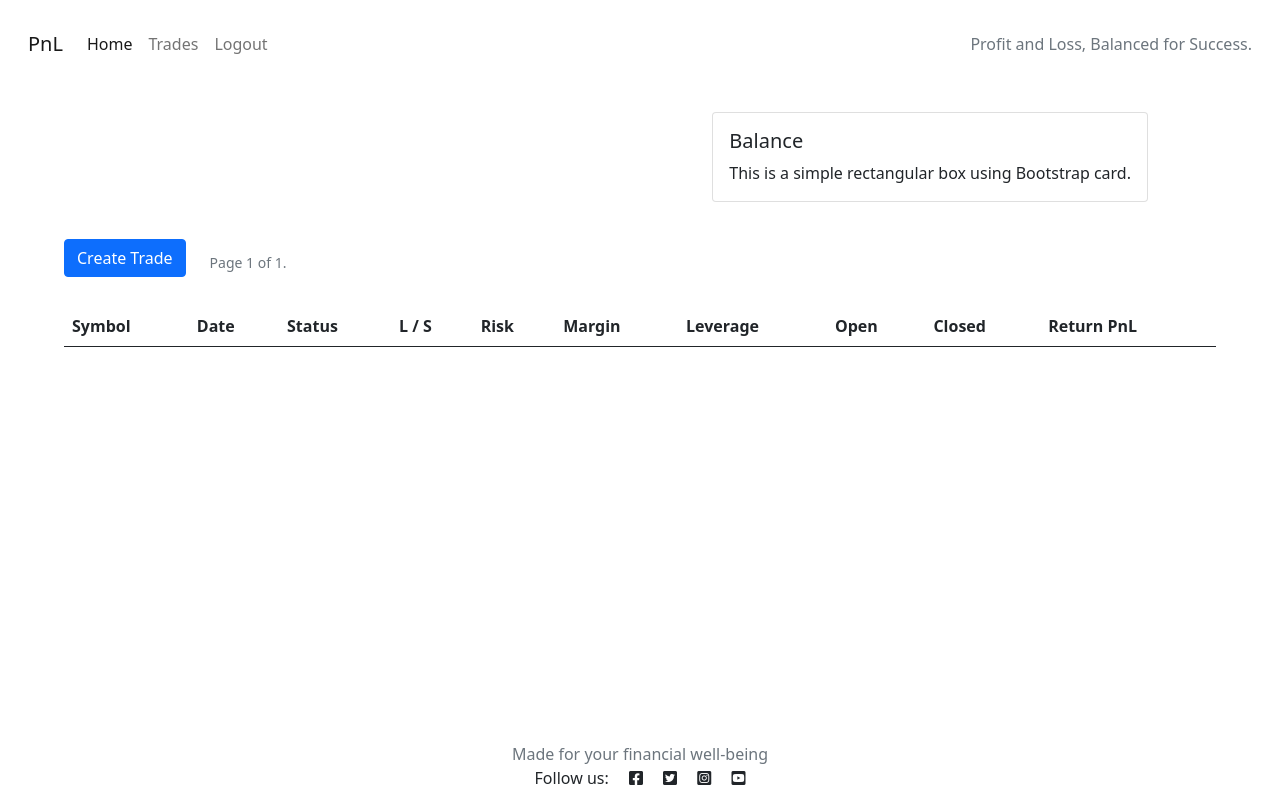
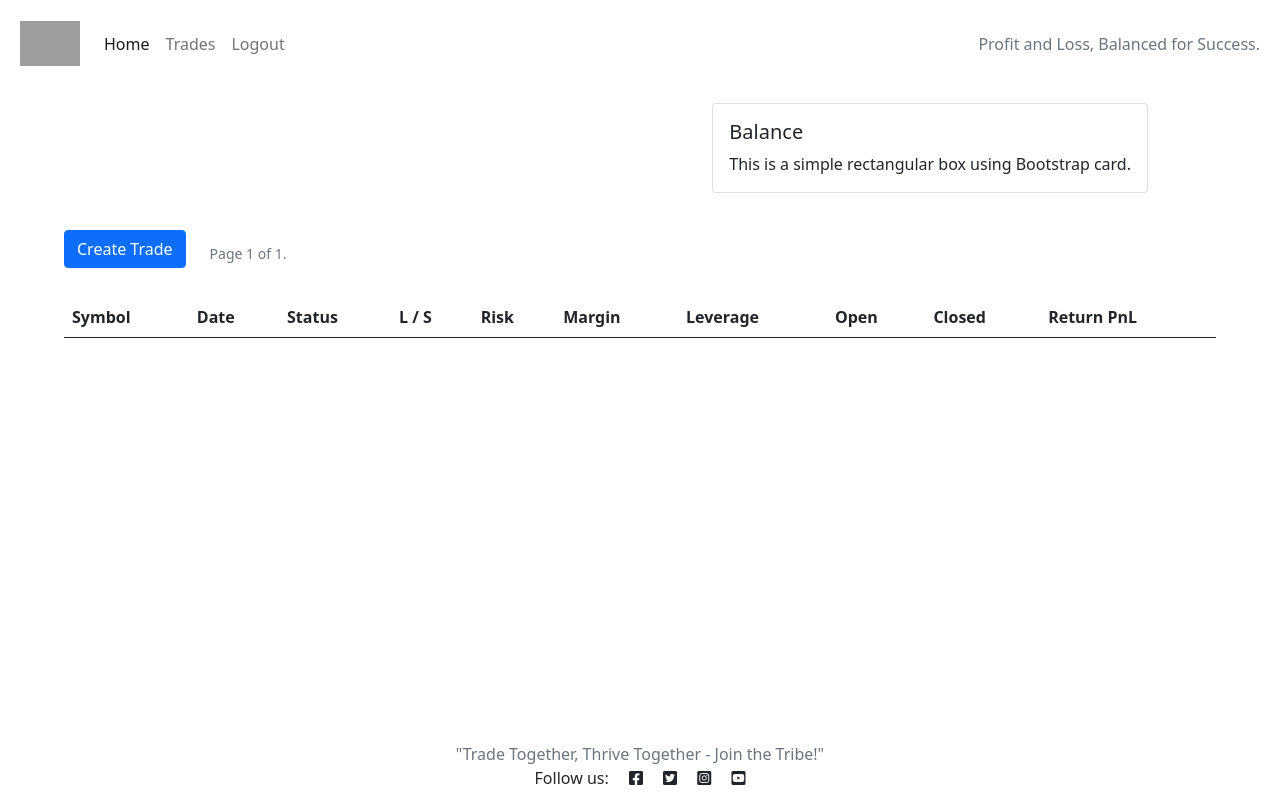
Before and after one commit to Ry-F3/trading-journal, a Django app: page /trade_list/ in a window 1280 px wide. Run offline with Django 3.2, Linux system fonts and the light colour scheme; the visitor is signed in with stand-in values (Sample User, id 1); data that the repository does not hold is empty; grey boxes are pictures that could not be loaded.

Commit message:
Test deployment post initial stage

```diff
--- a/pnl/settings.py
+++ b/pnl/settings.py
@@ -32,7 +32,9 @@ SECRET_KEY = os.environ.get('SECRET_KEY')
 # SECURITY WARNING: don't run with debug turned on in production!
 DEBUG = True
 
-ALLOWED_HOSTS = ['8000-ryf3-tradingjournal-8t1ho63dpl9.ws-eu107.gitpod.io']
+ALLOWED_HOSTS = ['p-n-l-789b019f8053.herokuapp.com', 'localhost']
+
+# 8000-ryf3-tradingjournal-8t1ho63dpl9.ws-eu107.gitpod.io
 
 
 # Application definition
--- a/templates/base.html
+++ b/templates/base.html
@@ -12,17 +12,24 @@
         integrity="sha384-+0n0xVW2eSR5OomGNYDnhzAbDsOXxcvSN1TPprVMTNDbiYZCxYbOOl7+AMvyTG2x" crossorigin="anonymous">
     <script src="https://ajax.googleapis.com/ajax/libs/jquery/3.6.4/jquery.min.js"></script>
     <link rel="stylesheet" type="text/css" href="{% static 'css/style.css' %}">
-    <title>PnL - Profit and Loss</title>
+    <title>Trading Tribe</title>
 
 </head>
+
+<style>
+    .small-image {
+      width: 60px; /* Set your desired width */
+      height: auto; /* Maintain aspect ratio */
+    }
+  </style>
 
 <body class="d-flex flex-column main-bg">
 
     <!-- Navigation -->
 
-    <nav class="navbar navbar-expand-lg navbar-light m-3">
+    <nav class="navbar navbar-expand-lg navbar-light m-2">
         <div class="container-fluid">
-            <a class="navbar-brand" href="{% url 'home' %}"><span class="brand">PnL</span></a>
+            <a class="navbar-brand" href="{% url 'home' %}"><span class="brand"><img class="small-image" src="https://res.cloudinary.com/dwkn0vexk/image/upload/v1703277463/logo_bl8q15.png" alt=""></span></a>
             <button class="navbar-toggler" type="button" data-bs-toggle="collapse" data-bs-target="#navbarText"
                 aria-controls="navbarText" aria-expanded="false" aria-label="Toggle navigation">
                 <span class="navbar-toggler-icon"></span>
@@ -77,7 +84,8 @@
     </main>
     <!-- Footer -->
     <footer class="bg-white">
-        <p class="m-0 text-center text-charcoal text-muted">Made for your financial well-being</p>
+        <p class="m-0 text-center text-charcoal text-muted">
+            "Trade Together, Thrive Together - Join the Tribe!"</p>
         <p class="m-0 text-center">Follow us: <i class="fab fa-facebook-square ms-3"></i>
             <i class="fab fa-twitter-square ms-3"></i>
             <i class="fab fa-instagram-square ms-3"></i>
--- a/templates/trade_list.html
+++ b/templates/trade_list.html
@@ -47,7 +47,7 @@
     }
 </style>
 
-<div class="container p-2 m-3 mb-2">
+<div class="container p-2 m-3 mt-2 mb-2">
     <div class="d-flex">
         <div class="card ms-auto">
             <div class="card-body">
```
Also changed, not shown: pnl/media/logo.png (added).
